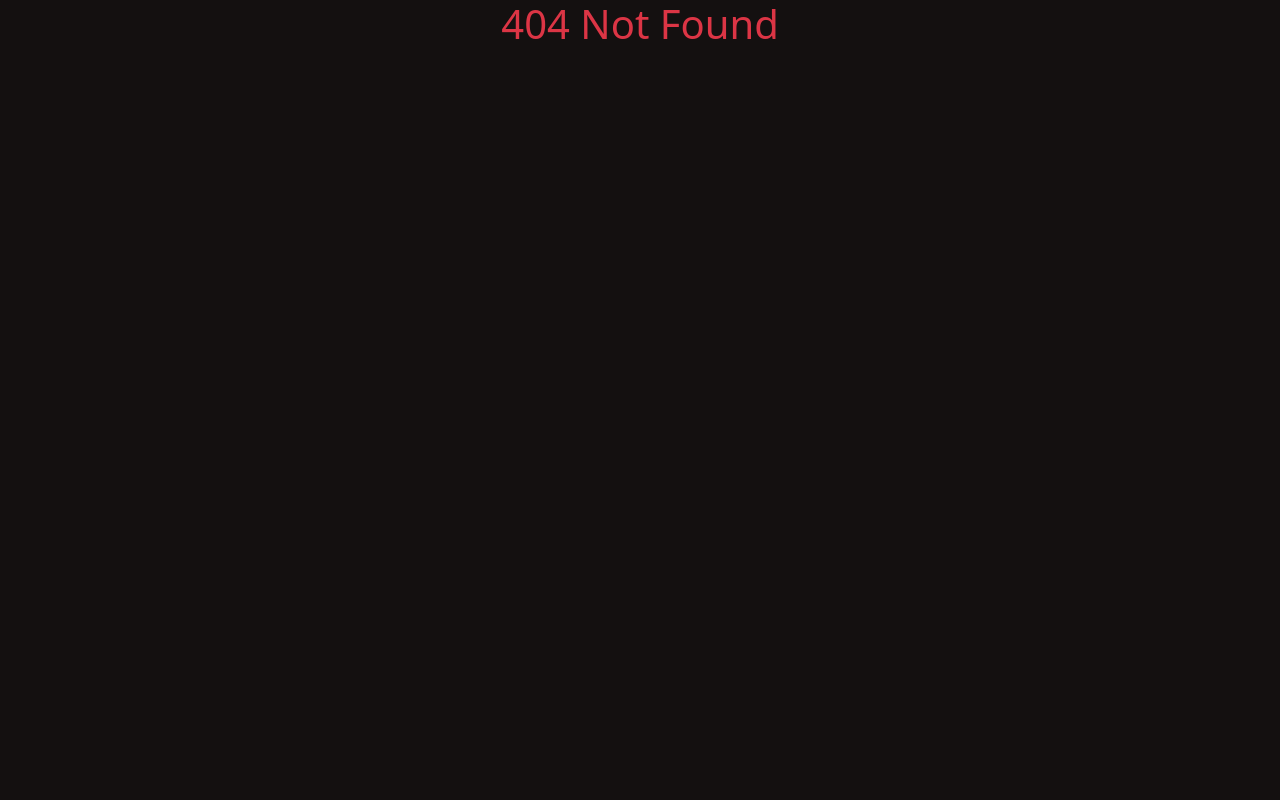
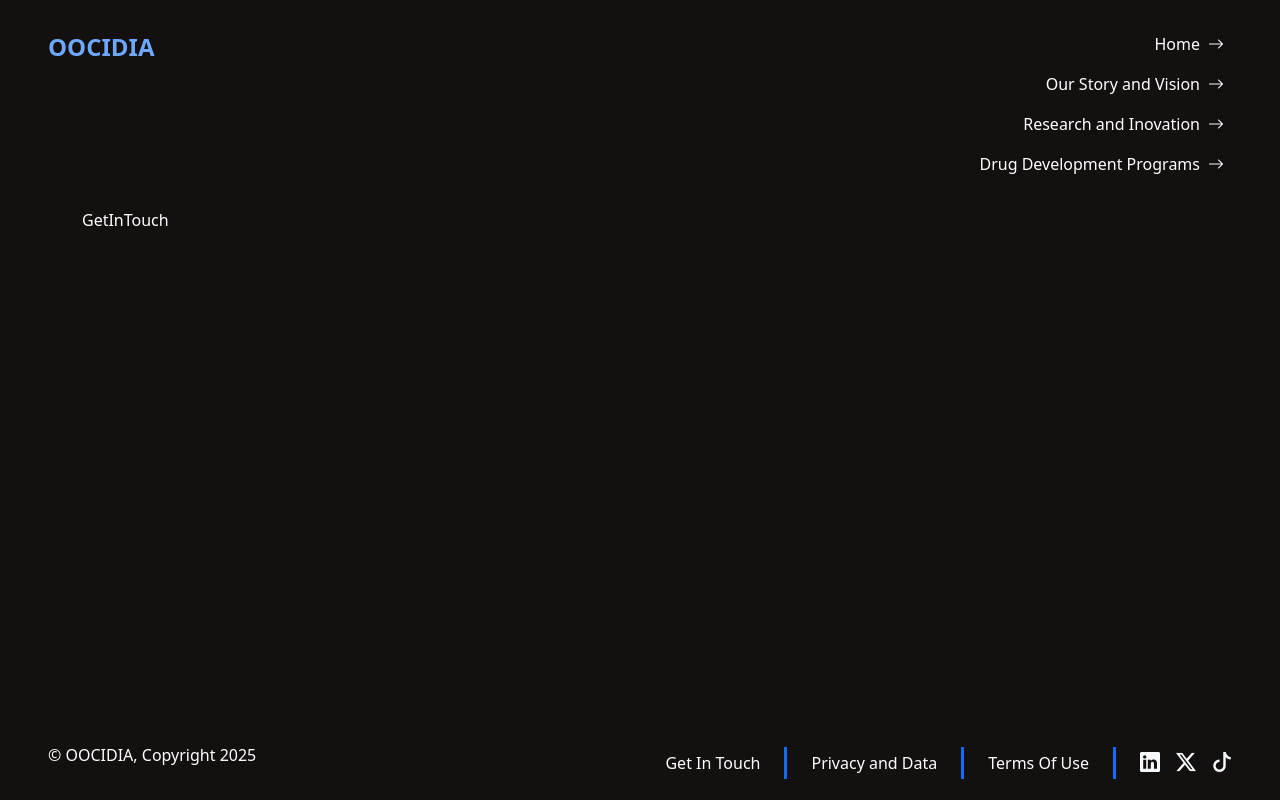
Before and after one commit to rnaufal52/oocidia, a React (Vite) app: page /get-in-touch in a window 1280 px wide. Before the commit this address had no page. Built offline with nearby package versions, Linux system fonts and the light colour scheme.

Commit message:
menambahkan halaman Get In Touch, Privacy and Data dan Term Of Use

```diff
--- /dev/null
+++ b/src/Pages/GetInTouch.tsx
@@ -0,0 +1,5 @@
+const GetInTouch = () => {
+    return <div>GetInTouch</div>
+}
+
+export default GetInTouch
--- /dev/null
+++ b/src/Pages/PrivacyAndData.tsx
@@ -0,0 +1,5 @@
+const PrivacyAndData = () => {
+    return <div>PrivacyAndData</div>
+}
+
+export default PrivacyAndData
--- /dev/null
+++ b/src/Pages/TermsOfUse.tsx
@@ -0,0 +1,5 @@
+const TermsOfUse = () => {
+    return <div>TermsOfUse</div>
+}
+
+export default TermsOfUse
--- a/src/Templates/HomeTemplates/Footer.tsx
+++ b/src/Templates/HomeTemplates/Footer.tsx
@@ -17,19 +17,28 @@ const Footer = () => {
                     <Col className="col-lg-auto text-center">
                         <div className="footer-list d-flex flex-column flex-lg-row">
                             <div>
-                                <p className="mb-0 py-1 pe-lg-4 border-end border-3 border-blue-500">
+                                <Link
+                                    to=""
+                                    className="d-block py-1 pe-lg-4 border-none border-end border-3 border-blue-500"
+                                >
                                     Get In Touch
-                                </p>
+                                </Link>
                             </div>
                             <div>
-                                <p className="mb-0 py-1 px-lg-4 border-end border-3 border-blue-500">
+                                <Link
+                                    to=""
+                                    className="d-block py-1 px-lg-4 border-none border-end border-3 border-blue-500"
+                                >
                                     Privacy and Data
-                                </p>
+                                </Link>
                             </div>
                             <div>
-                                <p className="mb-0 py-1 px-lg-4 border-end border-3 border-blue-500">
+                                <Link
+                                    to=""
+                                    className="d-block py-1 px-lg-4 border-none border-end border-3 border-blue-500"
+                                >
                                     Terms Of Use
-                                </p>
+                                </Link>
                             </div>
                             <div>
                                 <div className="mt-3 mt-lg-0 ps-lg-4 d-flex fs-5 gap-3 justify-content-center">
--- a/src/assets/sass/components/_border.scss
+++ b/src/assets/sass/components/_border.scss
@@ -1,7 +1,9 @@
 @use "../../../../node_modules/bootstrap/scss/bootstrap" as *;
 
 @each $key, $value in $grid-breakpoints {
-    .border-#{$key}-none {
-        border: none !important;
+    @media screen and (width >= $value) {
+        .border-#{$key}-none {
+            border: none !important;
+        }
     }
 }
--- a/src/assets/sass/index.sass
+++ b/src/assets/sass/index.sass
@@ -7,6 +7,14 @@ body
     background-color: vars.$smoky-black
 
     color: #fff
+
+a
+    text-decoration: none
+    color: vars.$light
+    transition: 300ms
+
+    &:hover
+        color: vars.$blue-500
 
 .home-navbar
     .navbar-brand:is(:hover, .active)
```
Also changed, not shown: src/routes/routes.tsx (+15 -0 lines), src/assets/css/index.css, 1 other file (tests, documents, lock files or other folders).
